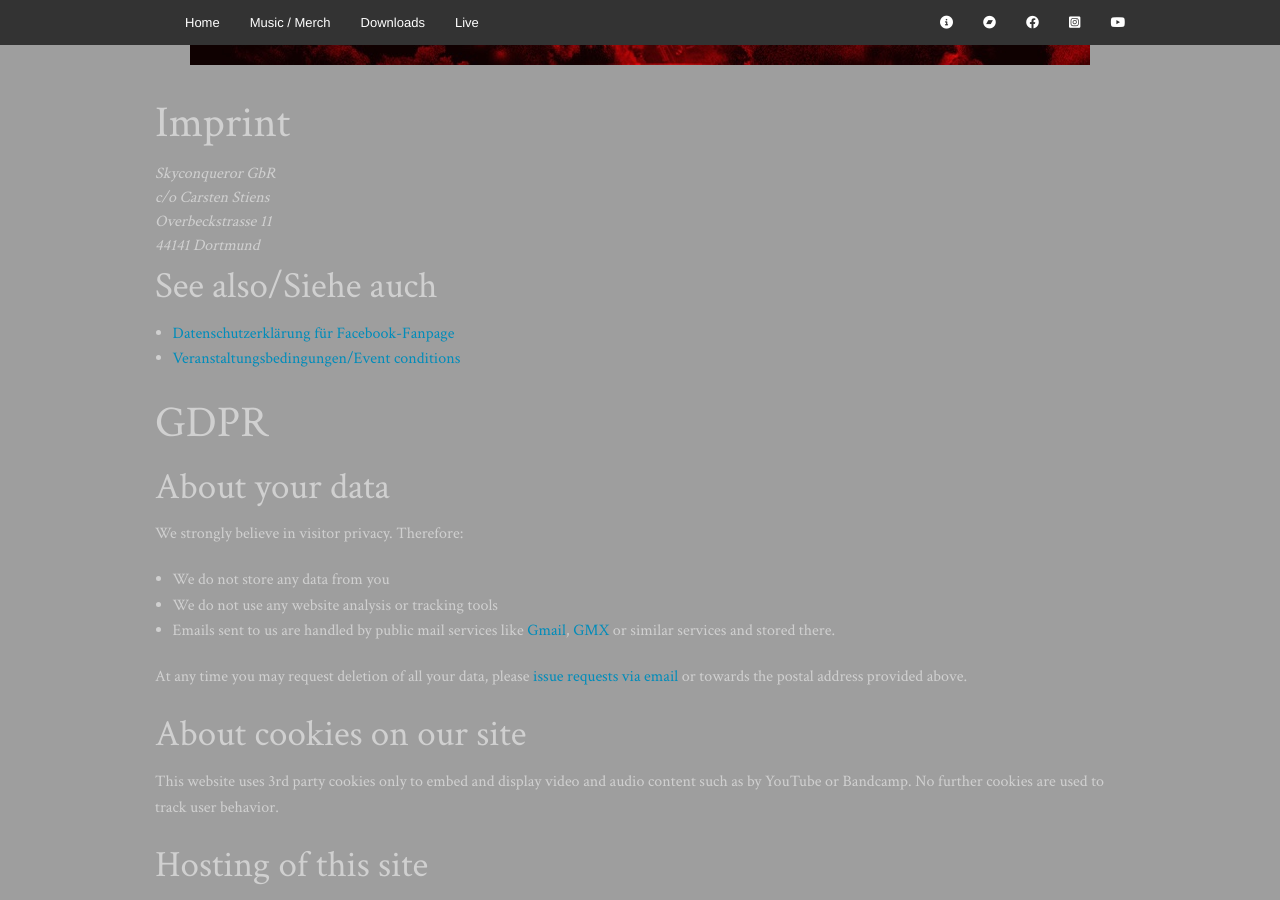
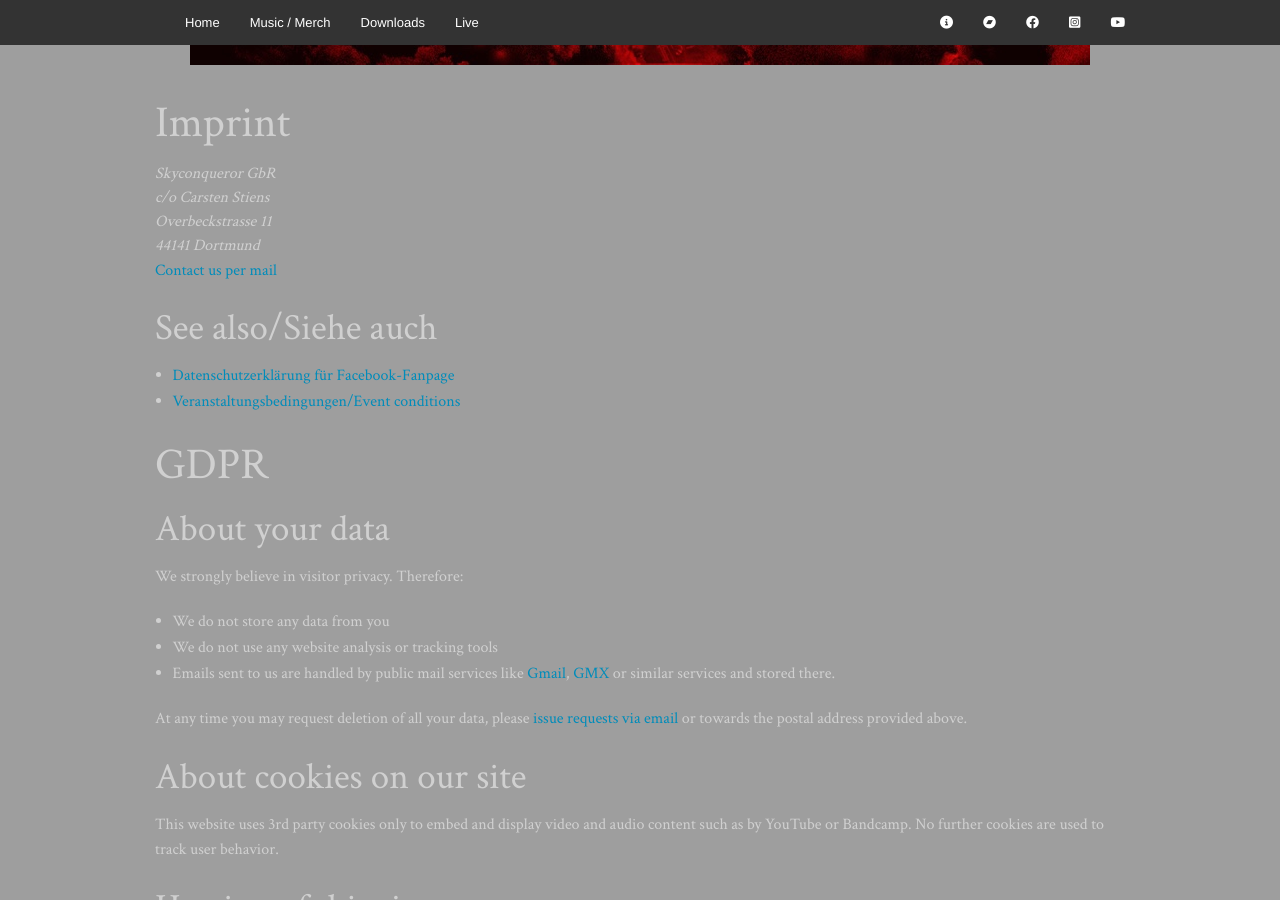
Before and after one commit to skyconqueror/skyconqueror.github.io, a Jekyll site: the page built from imprint.md, in a window 1280 px wide and 900 px high, scrolled down 304 px. Built offline with Jekyll 4.4.1, drawn with Linux system fonts in a browser that asks for light colours; our own code applies the rules of GitHub Pages for plain Markdown files.

Commit message:
Update imprint.md
Add contact email

```diff
--- a/imprint.md
+++ b/imprint.md
@@ -13,6 +13,8 @@ c/o Carsten Stiens<br/>
 Overbeckstrasse 11<br/>
 44141 Dortmund<br/>
 </address>
+
+<a href="mailto:info@skyconqueror.de">Contact us per mail</a>
 
 
 ## See also/Siehe auch
```
